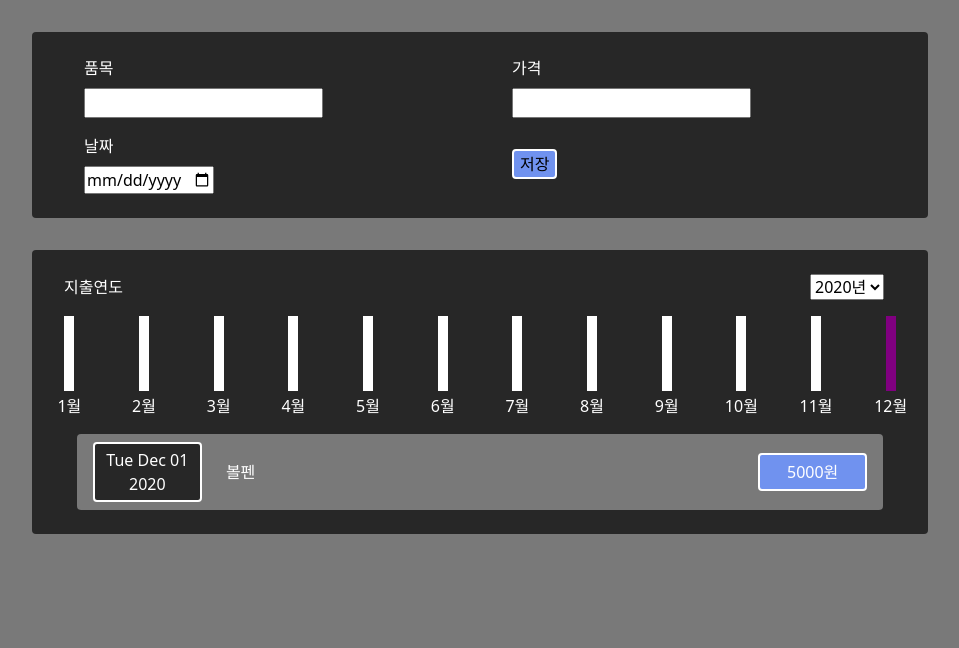
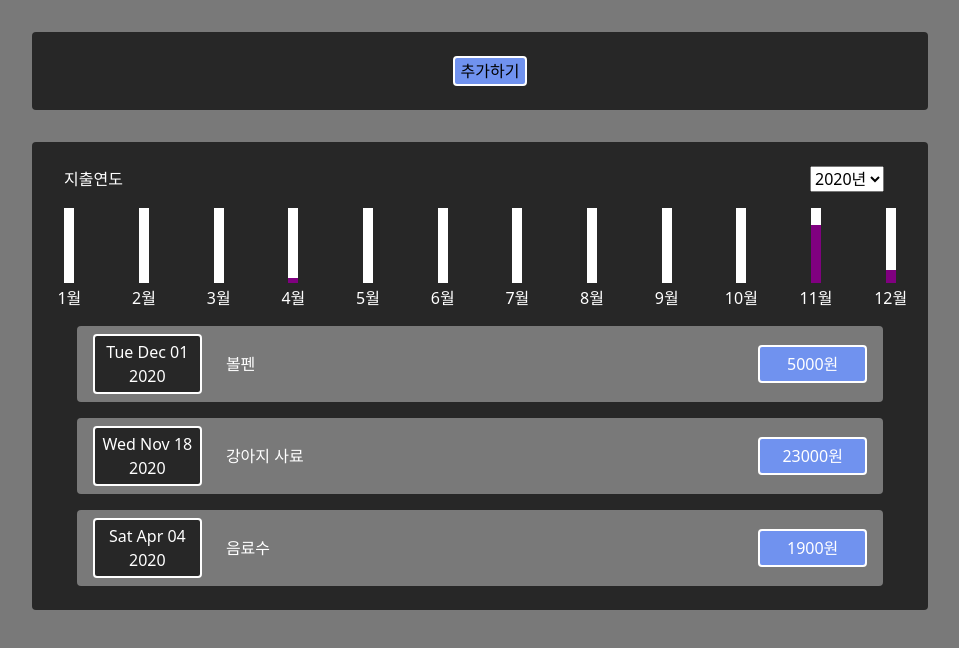
Before and after one commit to silveriron/Moneybook, a React (Create React App) app: page / in a window 1280 px wide. Shown: the top 648 px of the page, without its empty margins (160-1119 px from the left). Built offline with nearby package versions, Linux system fonts and the light colour scheme.

Commit message:
지출 추가 메뉴 노출 버튼 생성

```diff
--- a/src/App.js
+++ b/src/App.js
@@ -24,6 +24,24 @@ function App() {
       title: "강아지 사료",
       price: 23000,
       date: new Date("2019-08-11"),
+    },
+    {
+      id: 4,
+      title: "우드스틱",
+      price: 9000,
+      date: new Date("2022-02-14"),
+    },
+    {
+      id: 5,
+      title: "강아지 사료",
+      price: 23000,
+      date: new Date("2020-11-18"),
+    },
+    {
+      id: 6,
+      title: "음료수",
+      price: 1900,
+      date: new Date("2020-04-04"),
     },
   ]);
 
--- a/src/components/Chart/Chart.js
+++ b/src/components/Chart/Chart.js
@@ -2,8 +2,6 @@ import { Container, Row } from "react-bootstrap";
 import ChartBar from "./ChartBar";
 
 const Chart = ({expenseLists}) => {
-    console.log("chart.js")
-    console.log(expenseLists)
     let totalPrice = 0;
     expenseLists.map(expenseList => {
         return totalPrice += expenseList.price
@@ -29,8 +27,6 @@ const Chart = ({expenseLists}) => {
         MonthPriceData[month].price += expenseList.price
     }
 
-    console.log(MonthPriceData)
-
 
     return(
         <Container>
--- a/src/components/NewExpense/NewExpense.css
+++ b/src/components/NewExpense/NewExpense.css
@@ -26,3 +26,7 @@ label {
   border-radius: 4px;
   background-color: rgb(112, 146, 239);
 }
+
+.addButton {
+  text-align: center;
+}
--- a/src/components/NewExpense/NewExpense.js
+++ b/src/components/NewExpense/NewExpense.js
@@ -6,6 +6,21 @@ const NewExpense = (props) => {
   const [title, setTitle] = useState("");
   const [price, setPrice] = useState("");
   const [date, setDate] = useState("");
+
+  const [isButtonStatus, setIsButtonStatus] = useState("추가하기")
+
+  const [buttonView, setButtonView] = useState("none")
+
+  const formChangeHandler = () => {
+    if (isButtonStatus === "추가하기") {
+      setButtonView("block")
+      setIsButtonStatus("숨기기")
+    } else {
+      setButtonView("none")
+
+      setIsButtonStatus("추가하기")
+    }
+  }
 
   const titleHandler = (e) => {
     setTitle(e.target.value);
@@ -33,7 +48,7 @@ const NewExpense = (props) => {
 
   return (
     <Container className="newExpense">
-      <form onSubmit={expenseHandler}>
+      <form style={{display: buttonView}} onSubmit={expenseHandler}>
         <Row>
           <Col>
             <label>품목</label>
@@ -60,6 +75,11 @@ const NewExpense = (props) => {
           </Col>
         </Row>
       </form>
+      <Row>
+        <Col className="addButton">
+        <button onClick={formChangeHandler}>{isButtonStatus}</button>
+        </Col>
+      </Row>
     </Container>
   );
 };
```
